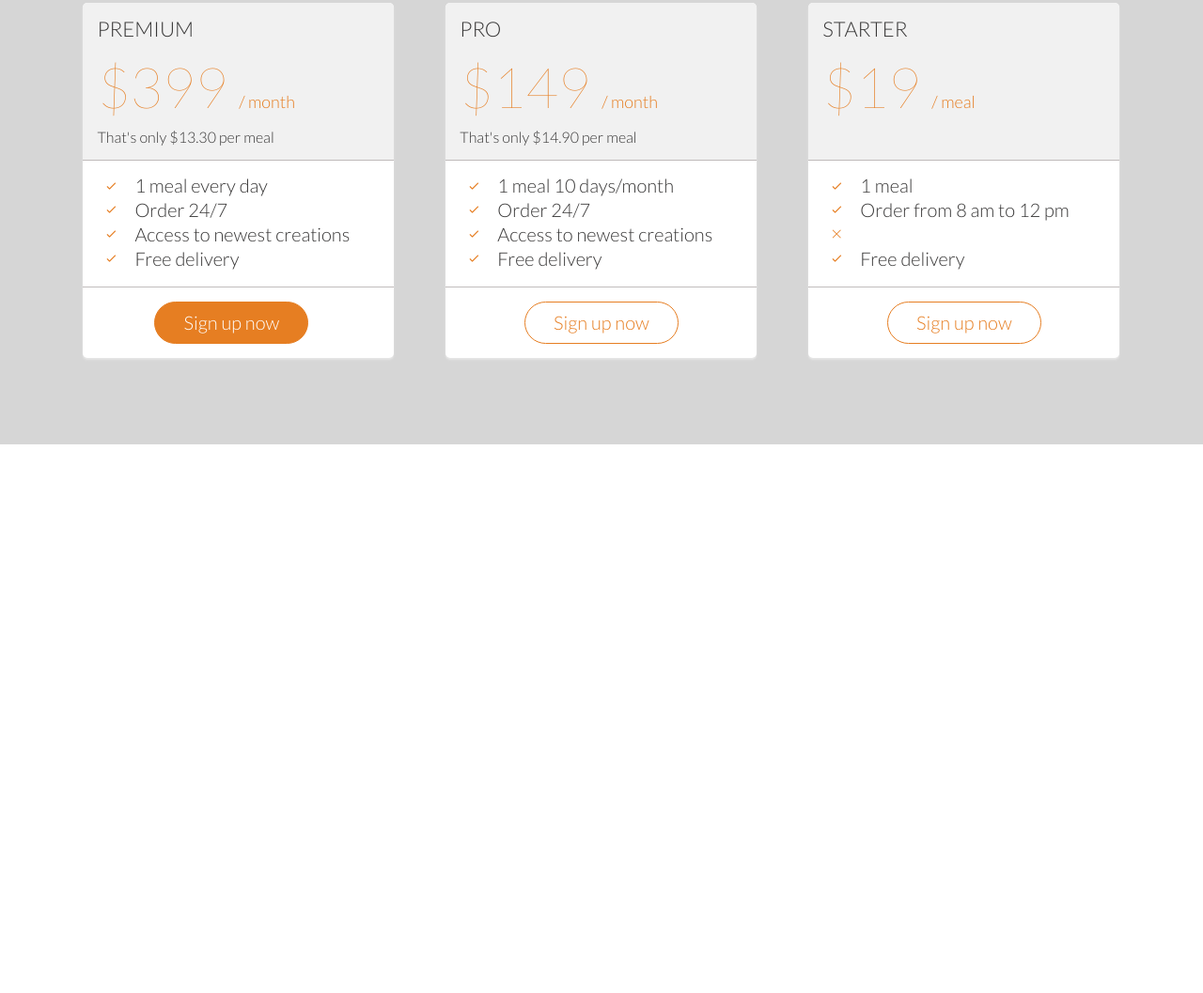
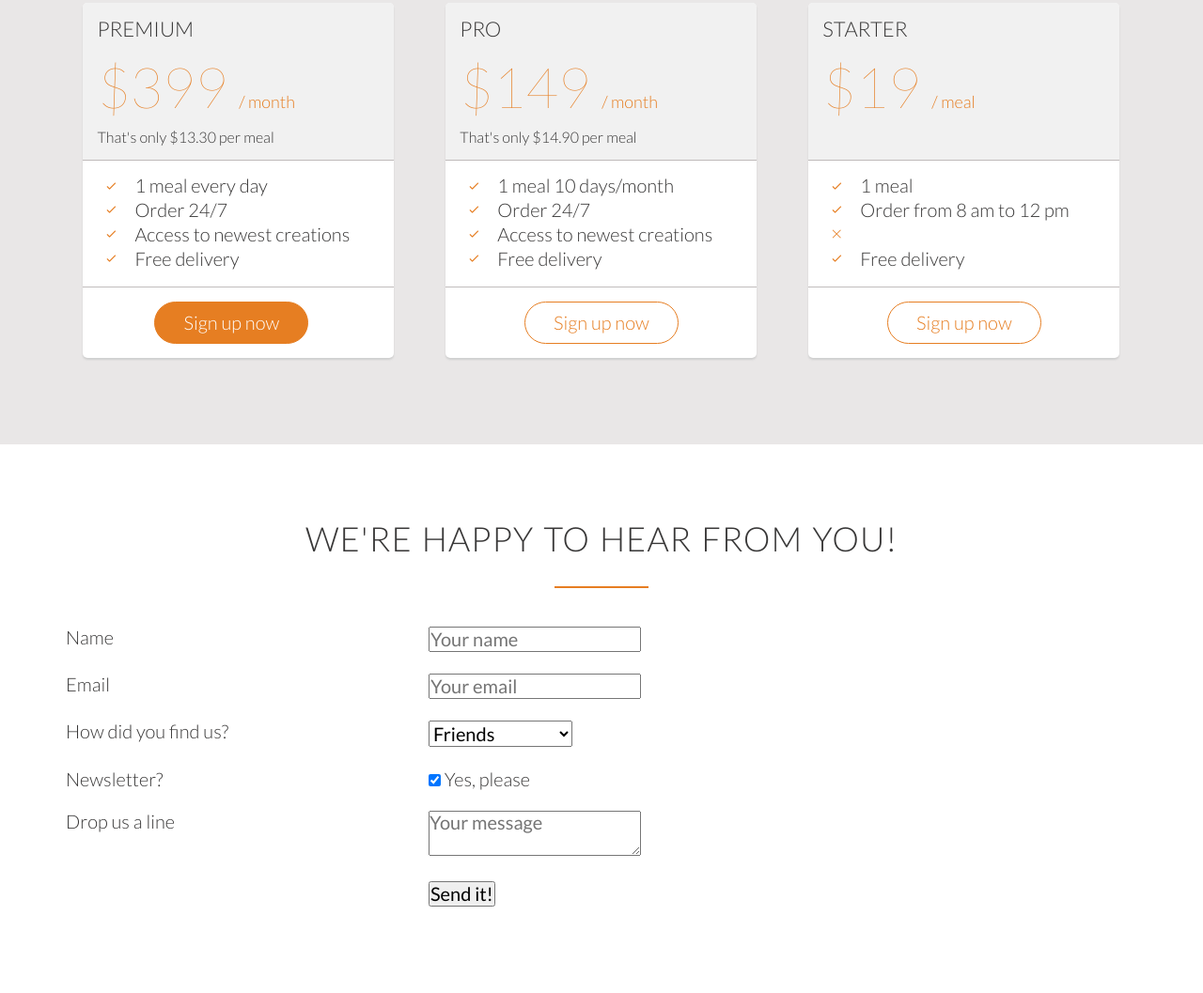
Before and after one commit to nparsley/omnifood, a plain HTML site: page index.html in a window 1280 px wide. Shown: the part 4122-5179 px from the top of the page at 94% size. Before the commit the page ends 4595 px from the top, so only its background shows below. Drawn offline with Linux system fonts and the light colour scheme; files whose address does not match are found by name.

Commit message:
contact form

```diff
--- a/index.html
+++ b/index.html
@@ -327,6 +327,71 @@
             </div>
         </section>
 
+        <section class="section-form">
+            <div class="row">
+                <h2>We're happy to hear from you!</h2>
+            </div>
+            <div class="row">
+                <form method="post" action="#" class="contact-form">
+                    <div class="row">
+                        <div class="col span-1-of-3">
+                            <label for="name">Name</label>
+                        </div>
+                        <div class="col span-2-of-3">
+                            <input type="text" name="name" id="name" placeholder="Your name" required>
+                        </div>
+                    </div>
+                    <div class="row">
+                        <div class="col span-1-of-3">
+                            <label for="email">Email</label>
+                        </div>
+                        <div class="col span-2-of-3">
+                            <input type="email" name="email" id="email" placeholder="Your email" required>
+                        </div>
+                    </div>
+                    <div class="row">
+                        <div class="col span-1-of-3">
+                            <label for="find-us">How did you find us?</label>
+                        </div>
+                        <div class="col span-2-of-3">
+                            <select name="find-us" id="find-us">
+                                <option value="friends" selected>Friends</option>
+                                <option value="search">Search engine</option>
+                                <option value="ad">Advertisement</option>
+                                <option value="other">Other</option>
+                            </select>
+                        </div>
+                    </div>
+                    <div class="row">
+                        <div class="col span-1-of-3">
+                            <label>Newsletter?</label>
+                        </div>
+                        <div class="col span-2-of-3">
+                            <input type="checkbox" name="news" id="news" checked> Yes, please
+                        </div>
+                    </div>
+                    <div class="row">
+                        <div class="col span-1-of-3">
+                            <label>Drop us a line</label>
+                        </div>
+                        <div class="col span-2-of-3">
+                            <textarea name="message" placeholder="Your message"></textarea>
+                        </div>
+                    </div>
+                    <div class="row">
+                        <div class="col span-1-of-3">
+                            <label>&nbsp;</label>
+                        </div>
+                        <div class="col span-2-of-3">
+                            <input type="submit" value="Send it!">
+                        </div>
+                    </div>
+
+                </form>
+
+            </div>
+        </section>
+
 
     </body>
 
--- a/resources/css/style.css
+++ b/resources/css/style.css
@@ -412,7 +412,7 @@ cite img {
 /* ------------------------- */
 
 .section-plans {
-    background-color: #d6d6d6;
+    background-color: #e9e7e7;
 }
 
 .plan-box {
@@ -420,7 +420,7 @@ cite img {
     border-radius: 5px;
     width: 90%;
     margin-left: 5%;
-    box-shadow: 0 2px 2px rgb(230, 230, 230);
+    box-shadow: 0 2px 2px rgb(207, 207, 207);
 }
 
 .plan-box div {
```
